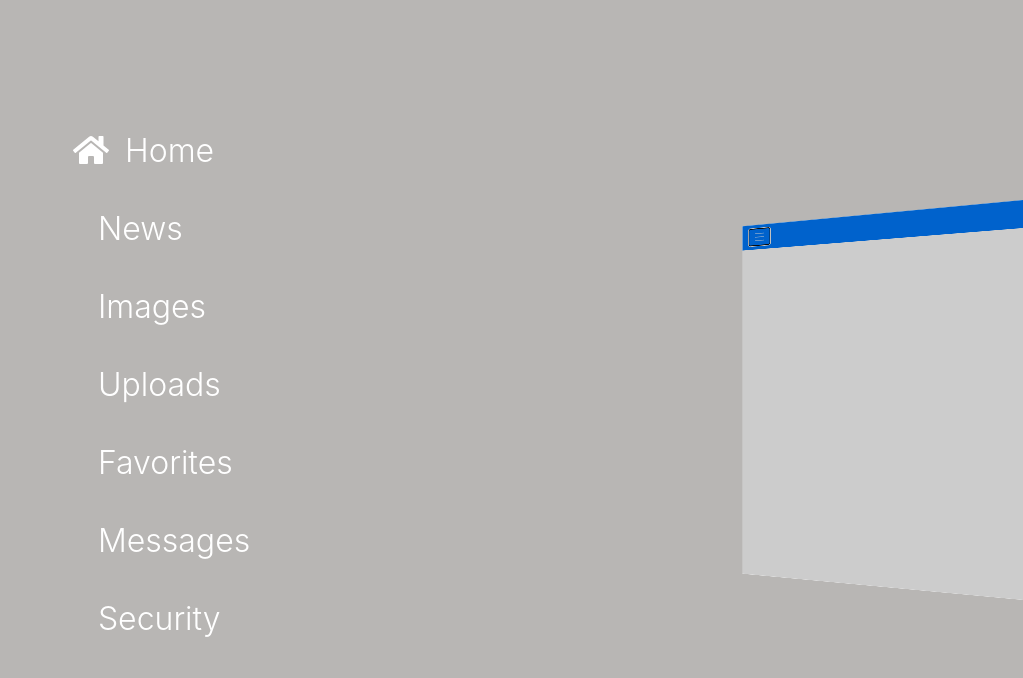
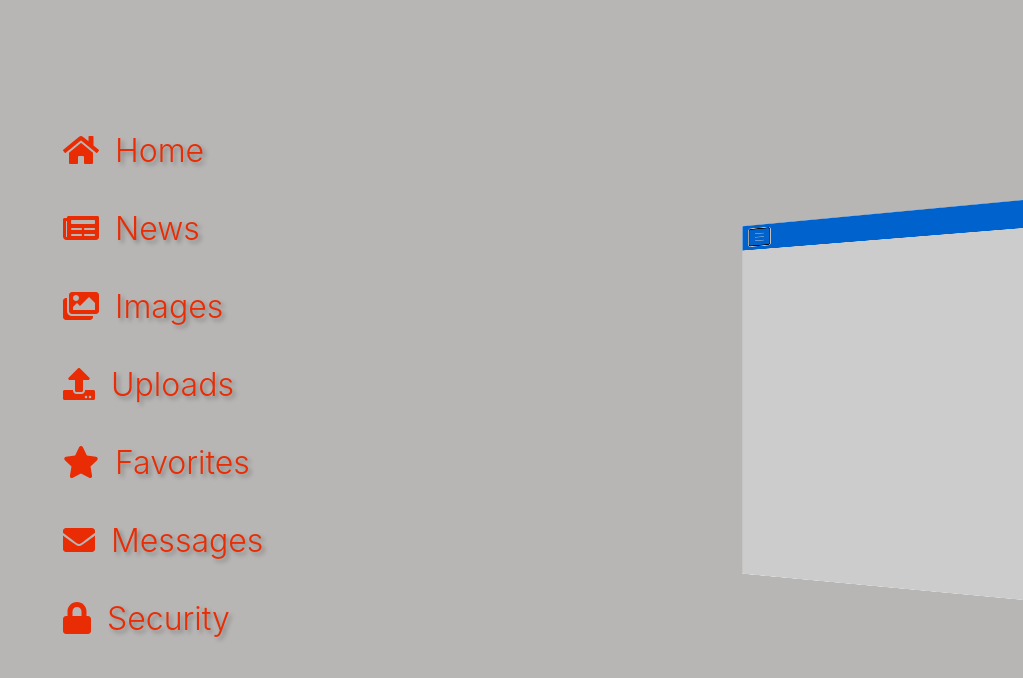
Before and after one commit to mrlanu/mania-keto-front-end, an Angular app: page /main in a window 1280 px wide. Both pictures are taken after a click on the button "Toggle navigation". Shown: the top 678 px of the page, without its empty margins (257-1280 px from the left). Built offline with nearby package versions, Linux system fonts and the light colour scheme.

Commit message:
feat: add some icons

```diff
--- a/src/app/main/main.component.html
+++ b/src/app/main/main.component.html
@@ -10,11 +10,29 @@
       <span style="margin-right: 1rem">
         <fa-icon [icon]="faHome"></fa-icon>
       </span>Home</a>
-    <a href="#" class="icon-news my-ank">News</a>
-    <a href="#" class="icon-image my-ank">Images</a>
-    <a href="#" class="icon-upload my-ank">Uploads</a>
-    <a href="#" class="icon-star my-ank">Favorites</a>
-    <a href="#" class="icon-mail my-ank">Messages</a>
-    <a href="#" class="icon-lock my-ank">Security</a>
+    <a href="#" class="icon-news my-ank">
+      <span style="margin-right: 1rem">
+        <fa-icon [icon]="faNewspaper"></fa-icon>
+      </span>News</a>
+    <a href="#" class="icon-image my-ank">
+      <span style="margin-right: 1rem">
+        <fa-icon [icon]="faImages"></fa-icon>
+      </span>Images</a>
+    <a href="#" class="icon-upload my-ank">
+      <span style="margin-right: 1rem">
+        <fa-icon [icon]="faUpload"></fa-icon>
+      </span>Uploads</a>
+    <a href="#" class="icon-star my-ank">
+      <span style="margin-right: 1rem">
+        <fa-icon [icon]="faStar"></fa-icon>
+      </span>Favorites</a>
+    <a href="#" class="icon-mail my-ank">
+      <span style="margin-right: 1rem">
+        <fa-icon [icon]="faEnvelope"></fa-icon>
+      </span>Messages</a>
+    <a href="#" class="icon-lock my-ank">
+      <span style="margin-right: 1rem">
+        <fa-icon [icon]="faLock"></fa-icon>
+      </span>Security</a>
   </nav>
 </div><!-- /perspective -->
--- a/src/app/main/main.component.ts
+++ b/src/app/main/main.component.ts
@@ -1,5 +1,5 @@
 import { Component, OnInit } from '@angular/core';
-import {faHome} from '@fortawesome/free-solid-svg-icons';
+import {faEnvelope, faHeart, faHome, faImages, faLock, faNewspaper, faStar, faUpload} from '@fortawesome/free-solid-svg-icons';
 
 declare var start: any;
 declare var menu: any;
@@ -12,6 +12,13 @@ declare var menu: any;
 export class MainComponent implements OnInit {
 
   faHome = faHome;
+  faNewspaper = faNewspaper;
+  faImages = faImages;
+  faUpload = faUpload;
+  faHeart = faHeart;
+  faStar = faStar;
+  faEnvelope = faEnvelope;
+  faLock = faLock;
 
   constructor() {}
 
--- a/src/assets/css/component.css
+++ b/src/assets/css/component.css
@@ -124,15 +124,17 @@ html, body, .perspective {
 }
 
 .outer-nav a {
+  text-decoration: none;
 	display: inline-block;
 	white-space: nowrap;
 	font-weight: 300;
 	margin: 0 0 30px 0;
-	color: #fff;
+	color: #e92c04;
 	-webkit-transition: color 0.3s;
 	transition: color 0.3s;
 	-webkit-transform-style: preserve-3d;
 	transform-style: preserve-3d;
+  text-shadow: #848484 3px 3px 4px;
 }
 
 .outer-nav a:hover {
@@ -162,15 +164,6 @@ html, body, .perspective {
 	-webkit-backface-visibility: hidden;
 	backface-visibility: hidden;
 }
-
-.icon-news::before { content: "\e600" }
-.icon-home::before { content: "" }
-.icon-image::before { content: "\e602" }
-.icon-upload::before { content: "\e603" }
-.icon-star::before { content: "\e604" }
-.icon-mail::before { content: "\e605" }
-.icon-lock::before { content: "\e606" }
-.icon-chart-pie::before { content: "\e607" }
 
 /* Individual Effects */
 
```
